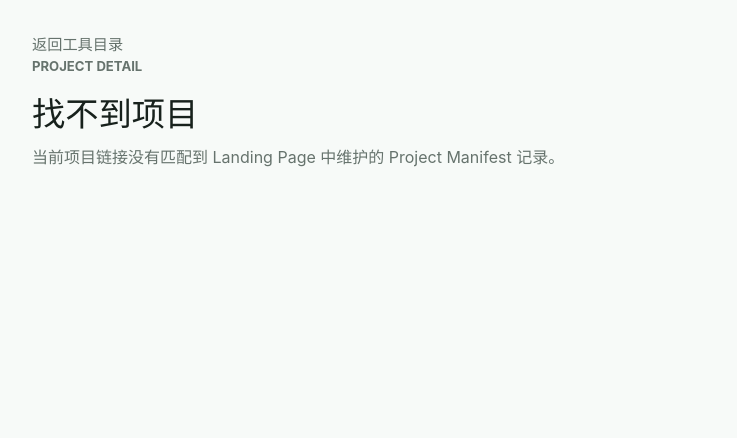
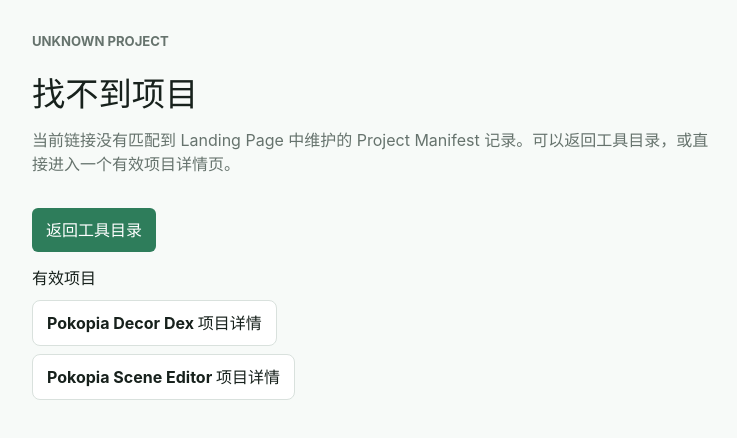
Before and after one commit to grigri201/pokokit-landing-page, a React (Vite) app: page /projects/1 in a window 1280 px wide. Shown: the top 438 px of the page, without its empty margins (72-809 px from the left). Built offline with nearby package versions, Linux system fonts and the light colour scheme.

Commit message:
feat: add unknown project recovery

```diff
--- a/src/App.tsx
+++ b/src/App.tsx
@@ -8,6 +8,7 @@
       <Routes>
         <Route path="/" element={<HomeRoute />} />
         <Route path="/projects/:projectId" element={<ProjectDetailRoute />} />
+        <Route path="*" element={<ProjectDetailRoute />} />
       </Routes>
     </BrowserRouter>
   )
--- a/src/routes/ProjectDetailRoute.tsx
+++ b/src/routes/ProjectDetailRoute.tsx
@@ -7,7 +7,7 @@
 import { StatusBadge } from '../components/StatusBadge'
 import { projects } from '../data/projects'
 import { getDetailEntrypoints } from '../lib/detail-entrypoints'
-import { findProjectById } from '../lib/project-routes'
+import { findProjectById, getProjectPath } from '../lib/project-routes'
 import { resolveRelatedProjects } from '../lib/related-projects'
 
 function TextList({ items }: { items: string[] }) {
@@ -27,13 +27,29 @@
   if (!project) {
     return (
       <main className="app-shell detail-page">
-        <Link className="back-link" to="/">
-          返回工具目录
-        </Link>
         <section className="not-found-state" aria-labelledby="project-not-found-title">
-          <p className="eyebrow">Project Detail</p>
+          <p className="eyebrow">Unknown Project</p>
           <h1 id="project-not-found-title">找不到项目</h1>
-          <p>当前项目链接没有匹配到 Landing Page 中维护的 Project Manifest 记录。</p>
+          <p>
+            当前链接没有匹配到 Landing Page 中维护的 Project Manifest 记录。可以返回工具目录，或直接进入一个有效项目详情页。
+          </p>
+          <div className="not-found-state__actions">
+            <Link className="entrypoint-button" to="/">
+              返回工具目录
+            </Link>
+          </div>
+          <section aria-labelledby="valid-projects-title">
+            <h2 id="valid-projects-title">有效项目</h2>
+            <ul>
+              {projects.map((validProject) => (
+                <li key={validProject.id}>
+                  <Link to={getProjectPath(validProject.id)}>
+                    {validProject.name} 项目详情
+                  </Link>
+                </li>
+              ))}
+            </ul>
+          </section>
         </section>
       </main>
     )
--- a/src/styles/layout.css
+++ b/src/styles/layout.css
@@ -369,7 +369,7 @@
 
 .not-found-state {
   display: grid;
-  gap: var(--space-3);
+  gap: var(--space-4);
 }
 
 .not-found-state h1 {
@@ -380,6 +380,43 @@
 .not-found-state p {
   color: var(--color-muted);
   max-width: 680px;
+}
+
+.not-found-state__actions {
+  display: flex;
+  flex-wrap: wrap;
+  gap: var(--space-3);
+}
+
+.not-found-state section {
+  display: grid;
+  gap: var(--space-3);
+}
+
+.not-found-state h2 {
+  font-size: 1rem;
+  margin: 0;
+}
+
+.not-found-state ul {
+  display: grid;
+  gap: var(--space-2);
+  list-style: none;
+  margin: 0;
+  padding: 0;
+}
+
+.not-found-state li a {
+  background: var(--color-surface);
+  border: 1px solid var(--color-border);
+  border-radius: var(--radius-card);
+  color: var(--color-text);
+  display: inline-flex;
+  font-weight: 700;
+  min-height: 44px;
+  overflow-wrap: anywhere;
+  padding: 10px 14px;
+  text-decoration: none;
 }
 
 .source-policy {
```
Also changed, not shown: _bmad-output/implementation-artifacts/2-4-提供未知项目路由和详情页恢复路径.md (added, +76 -0 lines), _bmad-output/implementation-artifacts/sprint-status.yaml (+4 -4 lines), 2 other files (tests, documents, lock files or other folders).
